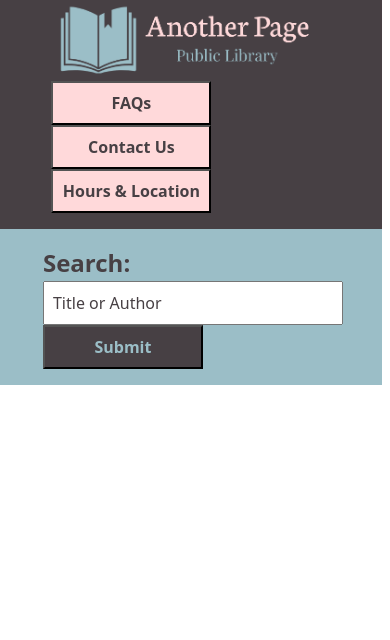
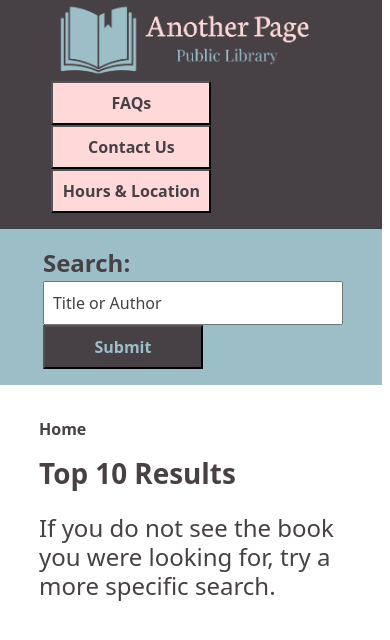
Before and after one commit to Amiriel01/Public-Library-Website, a React (Vite) app in the folder frontend-user-view/: page /BookSearchResultsPage in a window 390 px wide. Shown: the top 640 px of the page. Built offline with nearby package versions, Linux system fonts and the light colour scheme.

Commit message:
BookSearchResultsPage styled and responsive

```diff
--- a/frontend-user-view/src/App.css
+++ b/frontend-user-view/src/App.css
@@ -220,3 +220,54 @@ body, html {
 #card-text {
   padding: .5rem;
 }
+
+/*BookSearchResultsPage*/
+#book-search-result-page-container {
+  width: 80%;
+  margin-left: auto;
+  margin-right: auto;
+  margin-top: 2rem;
+}
+
+#book-search-result-page-title {
+  color: #474044;
+  font-weight: bold;
+}
+
+#book-search-result-page-directions {
+  color: #474044;
+  font-size: 1.5rem;
+  margin-bottom: 2rem;
+  margin-top: 1rem;
+}
+
+#book-info-card-container {
+  margin-bottom: 2rem;
+}
+
+#book-info-card{
+  display: flex;
+  align-items: center;
+  color: #474044;
+}
+
+#book-image {
+margin-right: 2rem;
+}
+
+#book-title {
+  font-weight: bold;
+}
+
+#book-question {
+  font-weight: bold;
+}
+
+#book-info-link {
+  color: #474044;
+  text-decoration: none;
+}
+
+#book-info-link:hover {
+  color: #f49fbc;
+}
--- a/frontend-user-view/src/App.tsx
+++ b/frontend-user-view/src/App.tsx
@@ -7,7 +7,8 @@ import SecondHeader from './SecondHeader';
 import ContactPage from './ContactPage';
 import { useState } from 'react';
 import { BookAPIData, BookDataInterface } from './BookAPIInterface';
-import SearchBookPage from './SearchBookPage';
+import SearchBookPage from './BookSearchResultsPage';
+import BookSearchResultsPage from './BookSearchResultsPage';
 
 function App() {
 
@@ -25,7 +26,7 @@ function App() {
           <Route path="*" element={<Homepage />}></Route>
           <Route path='/HoursLocationPage' element={<HoursLocationPage />}></Route>
           <Route path='/ContactPage' element={<ContactPage />}></Route>
-          <Route path='/BookSearchResultsPage' element={<SearchBookPage
+          <Route path='/BookSearchResultsPage' element={<BookSearchResultsPage
             bookData={bookData}
             setBookData={setBookData}
           />}></Route>
--- /dev/null
+++ b/frontend-user-view/src/BookSearchResultsPage.tsx
@@ -0,0 +1,51 @@
+import { BookAPIProps } from "./BookAPIProps";
+import Row from 'react-bootstrap/Row';
+import Card from 'react-bootstrap/Card';
+import Col from 'react-bootstrap/Col';
+import HomepageLink from "./HomepageLink";
+
+export default function BookSearchResultsPage({ bookData, setBookData }: BookAPIProps) {
+
+    return (
+        <>
+            <div id="book-search-result-page-container">
+                <HomepageLink />
+                <Row>
+                    <Col>
+                        <h1 id="book-search-result-page-title">
+                            Top 10 Results
+                        </h1>
+                    </Col>
+                </Row>
+                <Row>
+                    <Col>
+                        <h2 id="book-search-result-page-directions">
+                            If you do not see the book you were looking for, try a more specific search.
+                        </h2>
+                    </Col>
+                </Row>
+                {bookData.items.map((item) => {
+                    return <div key={item.volumeInfo.infoLink}>
+                        <Card id="book-info-card-container">
+                            <Card.Body id="book-info-card">
+                                <div id='book-image'>
+                                    <img src={item.volumeInfo.imageLinks.thumbnail}></img>
+                                </div>
+                                <div>
+                                    <Card.Title id="book-title">{item.volumeInfo.title}</Card.Title>
+                                    <Card.Subtitle className="mb-2 text-muted">{item.volumeInfo.authors}</Card.Subtitle>
+                                    <Card.Text>
+                                        {item.volumeInfo.description}
+                                    </Card.Text>
+                                    <Card.Text id="book-question">Want to know more about this book? </Card.Text>
+                                    <Card.Link id="book-info-link" href={item.volumeInfo.infoLink}>Click here to view the Google Books book profile!</Card.Link>
+                                </div>
+                            </Card.Body>
+                        </Card>
+                    </div>
+                })}
+            </div >
+        </>
+    )
+
+}
--- a/frontend-user-view/src/SearchBookPage.tsx
+++ /dev/null
@@ -1,41 +0,0 @@
-import { BookAPIProps } from "./BookAPIProps";
-import Row from 'react-bootstrap/Row';
-import Col from 'react-bootstrap/Col';
-
-export default function BookSearchResultsPage({ bookData, setBookData }: BookAPIProps) {
-
-    return (
-        <>
-            <div>
-                {bookData.items.map((item) => {
-                    return <div key={item.volumeInfo.infoLink}>
-                        <Row id="book-info-card-container">
-                            <Row id="book-info-card">
-                                <div id="book-image-section">
-                                    <Col id="book-image">
-                                        <img src={item.volumeInfo.imageLinks.thumbnail}></img>
-                                    </Col>
-                                </div>
-                                <div id="book-info-section">
-                                <Col id="book-title">
-                                    {item.volumeInfo.title}
-                                </Col>
-                                <Col id="book-author">
-                                    {item.volumeInfo.authors}
-                                </Col>
-                                <Col id="book-description">
-                                    {item.volumeInfo.description}
-                                </Col>
-                                <Col id="book-link">
-                                   <a target="_blank" href={item.volumeInfo.infoLink}>Want to know more about this book? Click Here!</a>
-                                </Col>
-                                </div>
-                            </Row>
-                        </Row>
-                    </div>
-                })}
-            </div >
-        </>
-    )
-
-}
```
Also changed, not shown: 1 other file (tests, documents, lock files or other folders).
